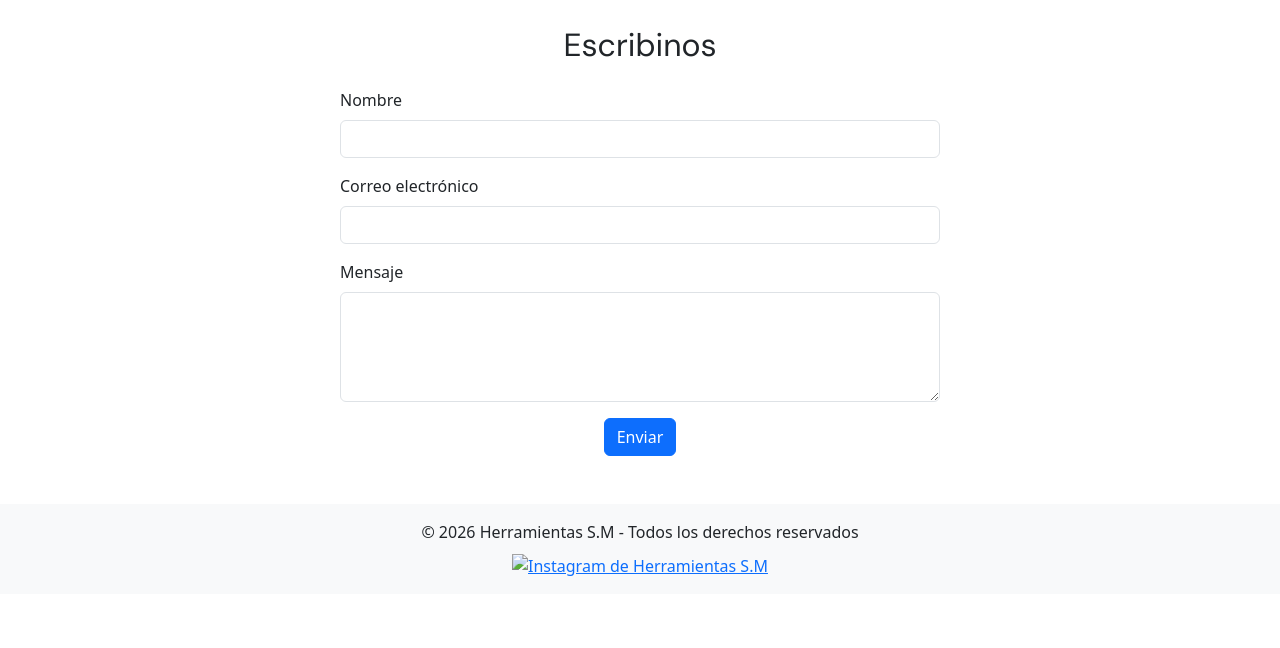
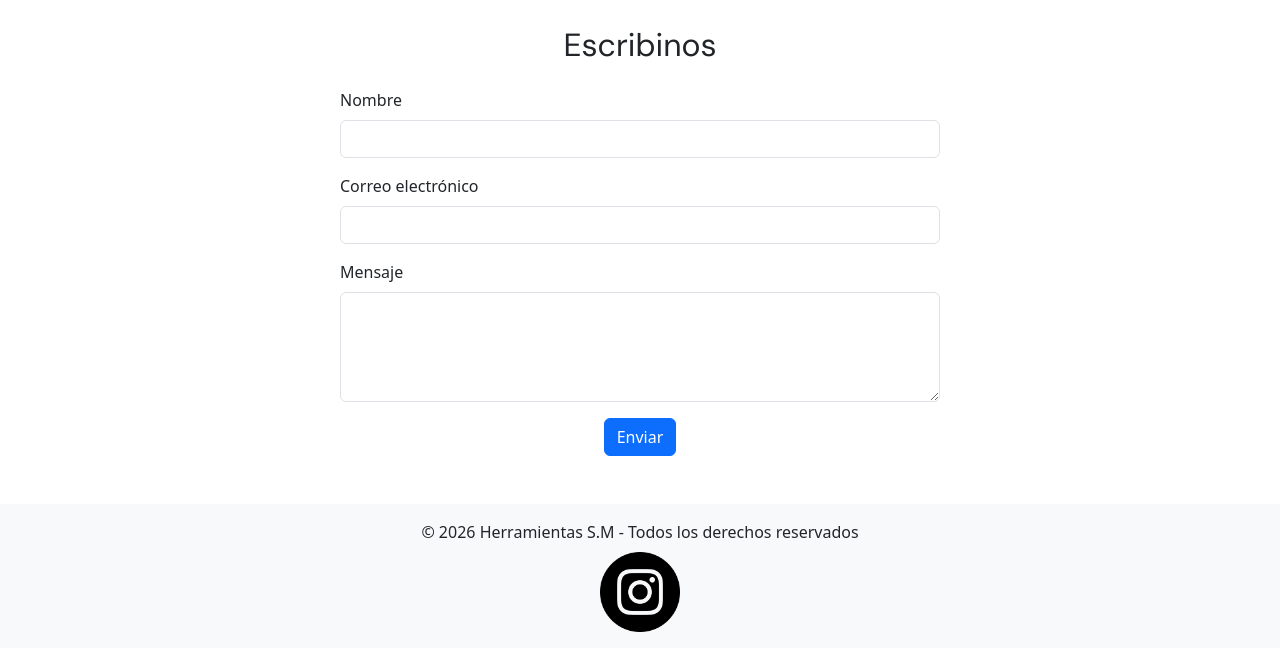
Before and after one commit to DevitisTomas/coder-desarrolloweb-79580, a plain HTML site: page pages/contacto.html in a window 1280 px wide. Shown: the part 732-1380 px from the top of the page. Before the commit the page ends 1326 px from the top, so only its background shows below. Drawn offline with nearby package versions, Linux system fonts and the light colour scheme.

Commit message:
fix: corrige rutas del icono de instagram en paginas internas

```diff
--- a/pages/contacto.html
+++ b/pages/contacto.html
@@ -118,7 +118,7 @@
         <p>© 2026 Herramientas S.M - Todos los derechos reservados</p>
 
         <a href="https://www.instagram.com/" target="_blank">
-            <img src="../assets/instagram.png" alt="Instagram de Herramientas S.M">
+            <img src="../assets/icons/instagram.png" alt="Instagram de Herramientas S.M">
         </a>
     </footer>
 
```
Also changed, not shown: pages/marcas.html (+1 -1 lines), pages/productos.html (+1 -1 lines), pages/quienes-somos.html (+1 -1 lines).
